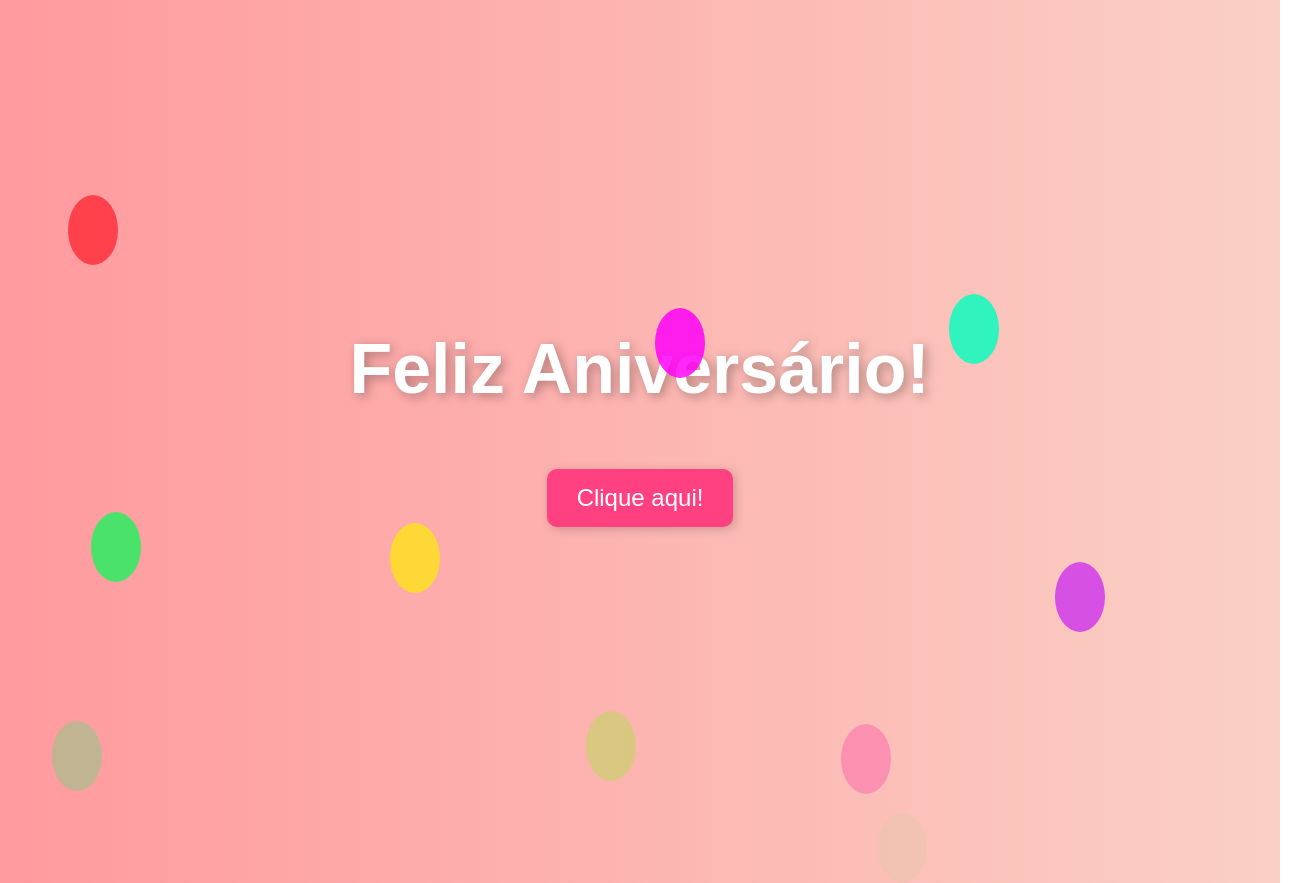
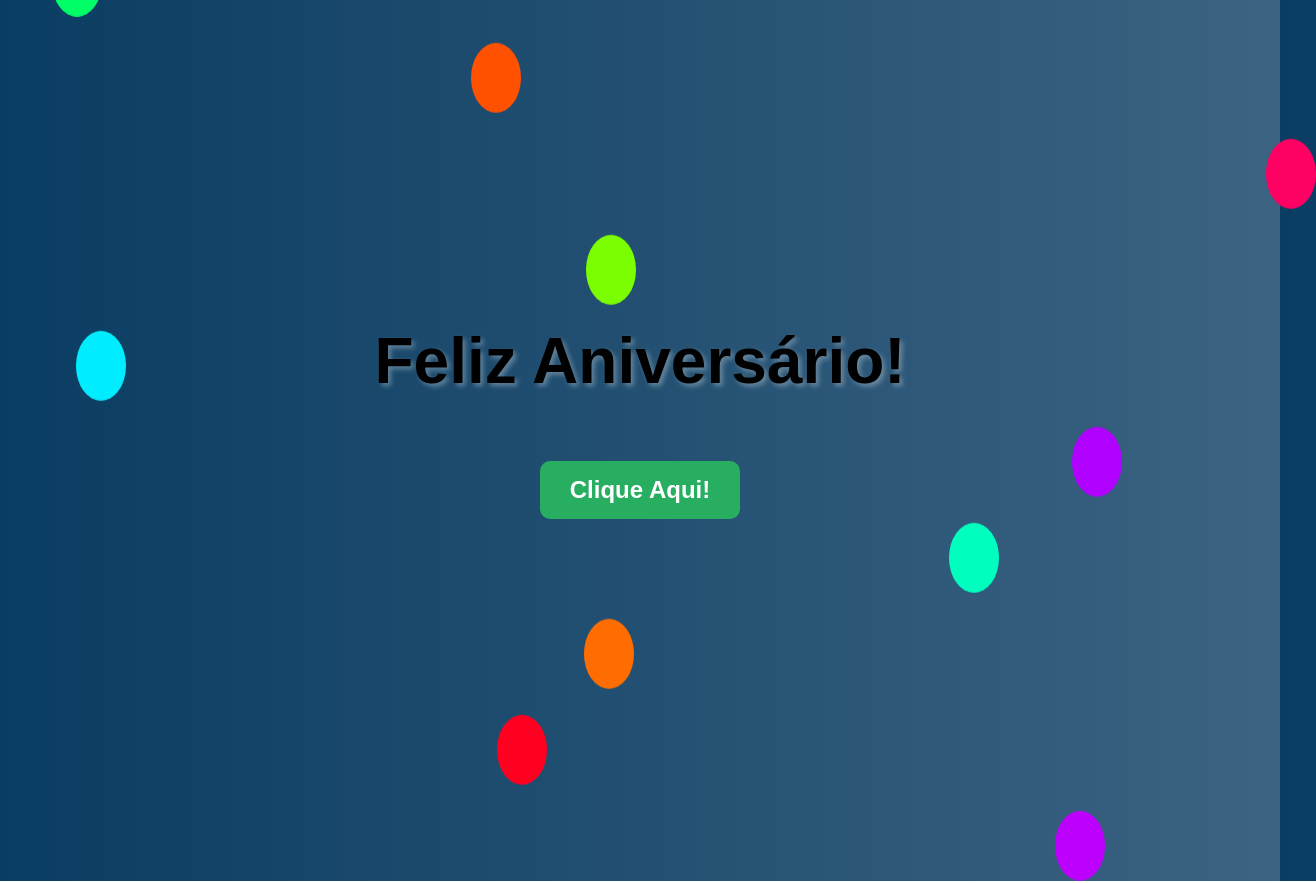
Before and after one commit to happy966/Feliz-Anivers-rio-, a plain HTML site: page index.html in a window 1280 px wide. Shown: the whole page, 1316 px wide, since content can reach past the window. Drawn offline with Linux system fonts and the light colour scheme.

Commit message:
Update index.html

```diff
--- a/index.html
+++ b/index.html
@@ -1,45 +1,36 @@
 <!DOCTYPE html>
-<html lang="pt">
+<html lang="pt-br">
 <head>
     <meta charset="UTF-8">
     <meta name="viewport" content="width=device-width, initial-scale=1.0">
     <title>Feliz Aniversário!</title>
     <style>
         body {
-            background: linear-gradient(to right, #ff9a9e, #fad0c4);
-            text-align: center;
-            font-family: 'Arial', sans-serif;
-            overflow: hidden;
-            height: 100vh;
+            margin: 0;
+            padding: 0;
             display: flex;
             flex-direction: column;
+            align-items: center;
             justify-content: center;
-            align-items: center;
+            height: 100vh;
+            background: linear-gradient(to right, #0a3d62, #3c6382);
+            color: white;
+            font-family: 'Arial', sans-serif;
+            text-align: center;
         }
         h1 {
-            font-size: 4em;
-            color: white;
-            text-shadow: 3px 3px 10px rgba(0, 0, 0, 0.3);
-            animation: pulse 1.5s infinite alternate;
+            font-size: 4rem;
+            font-weight: bold;
+            color: black;
+            text-shadow: 3px 3px 5px rgba(255, 255, 255, 0.3);
         }
-        @keyframes pulse {
-            from { transform: scale(1); }
-            to { transform: scale(1.1); }
-        }
-        .button {
-            background-color: #ff4081;
-            color: white;
-            border: none;
-            padding: 15px 30px;
-            font-size: 1.5em;
-            border-radius: 10px;
-            cursor: pointer;
-            margin-top: 20px;
-            box-shadow: 2px 2px 10px rgba(0, 0, 0, 0.2);
-            transition: 0.3s;
-        }
-        .button:hover {
-            background-color: #d81b60;
+        #balloons {
+            position: absolute;
+            top: 0;
+            left: 0;
+            width: 100%;
+            height: 100%;
+            pointer-events: none;
         }
         .balloon {
             position: absolute;
@@ -51,39 +42,47 @@
             animation: float 5s linear infinite;
         }
         @keyframes float {
-            0% { bottom: -100px; opacity: 0; }
-            50% { opacity: 1; }
-            100% { bottom: 100vh; opacity: 0; }
+            0% { transform: translateY(0); }
+            100% { transform: translateY(-120vh); }
+        }
+        button {
+            margin-top: 20px;
+            padding: 15px 30px;
+            font-size: 1.5rem;
+            font-weight: bold;
+            background: #27ae60;
+            color: white;
+            border: none;
+            border-radius: 10px;
+            cursor: pointer;
+            transition: 0.3s;
+        }
+        button:hover {
+            background: #2ecc71;
         }
     </style>
 </head>
 <body>
     <h1>Feliz Aniversário!</h1>
-    <button class="button" onclick="registerClick()">Clique aqui!</button>
-
+    <button onclick="registerClick()">Clique Aqui!</button>
+    <audio autoplay loop>
+        <source src="https://www.myinstants.com/media/sounds/parabens.mp3" type="audio/mp3">
+        Seu navegador não suporta áudio.
+    </audio>
+    <div id="balloons"></div>
     <script>
+        function registerClick() {
+            alert("Seu clique foi registrado! Feliz Aniversário!");
+        }
         function createBalloon() {
-            let balloon = document.createElement("div");
-            balloon.className = "balloon";
-            balloon.style.left = Math.random() * window.innerWidth + "px";
-            balloon.style.backgroundColor = `hsl(${Math.random() * 360}, 100%, 50%)`;
-            balloon.style.animationDuration = 3 + Math.random() * 3 + "s";
-            document.body.appendChild(balloon);
-            setTimeout(() => { balloon.remove(); }, 5000);
+            const balloon = document.createElement('div');
+            balloon.classList.add('balloon');
+            balloon.style.left = Math.random() * 100 + "vw";
+            balloon.style.background = `hsl(${Math.random() * 360}, 100%, 50%)`;
+            document.getElementById('balloons').appendChild(balloon);
+            setTimeout(() => balloon.remove(), 5000);
         }
         setInterval(createBalloon, 500);
-
-        function registerClick() {
-            fetch('https://your-server.com/register-click', {
-                method: 'POST',
-                headers: { 'Content-Type': 'application/json' },
-                body: JSON.stringify({ timestamp: new Date().toISOString() })
-            }).then(response => {
-                if (response.ok) {
-                    alert("Obrigado por acessar!");
-                }
-            });
-        }
     </script>
 </body>
 </html>
```
